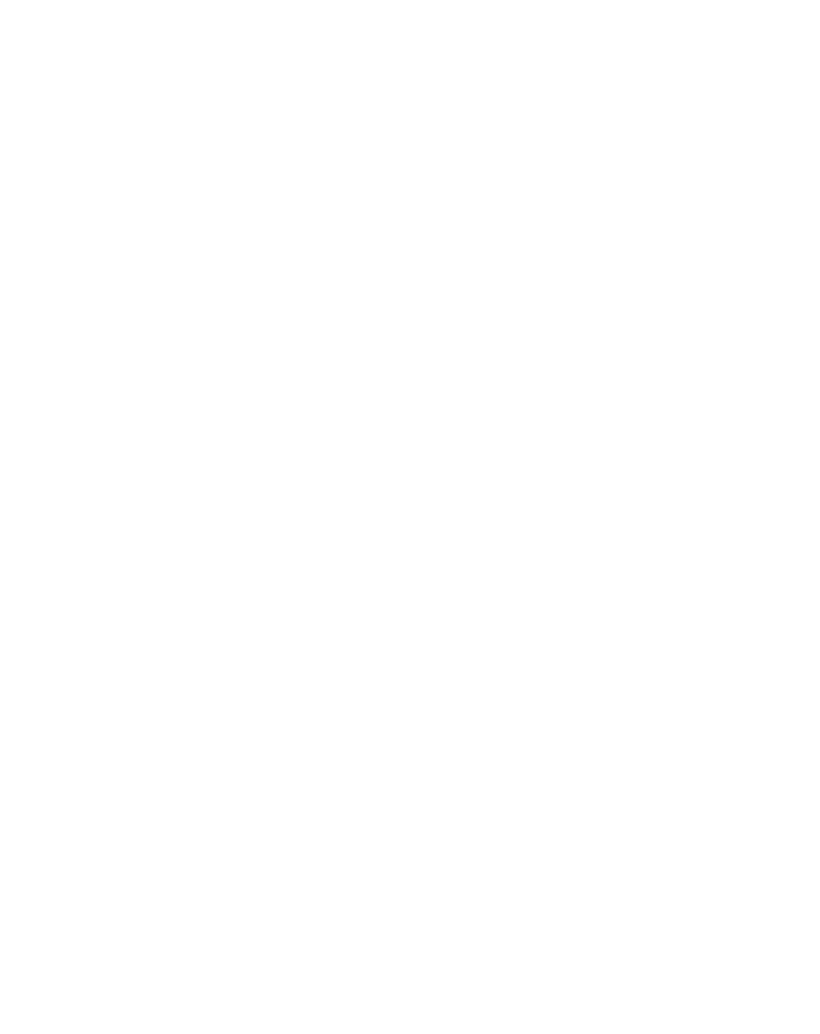
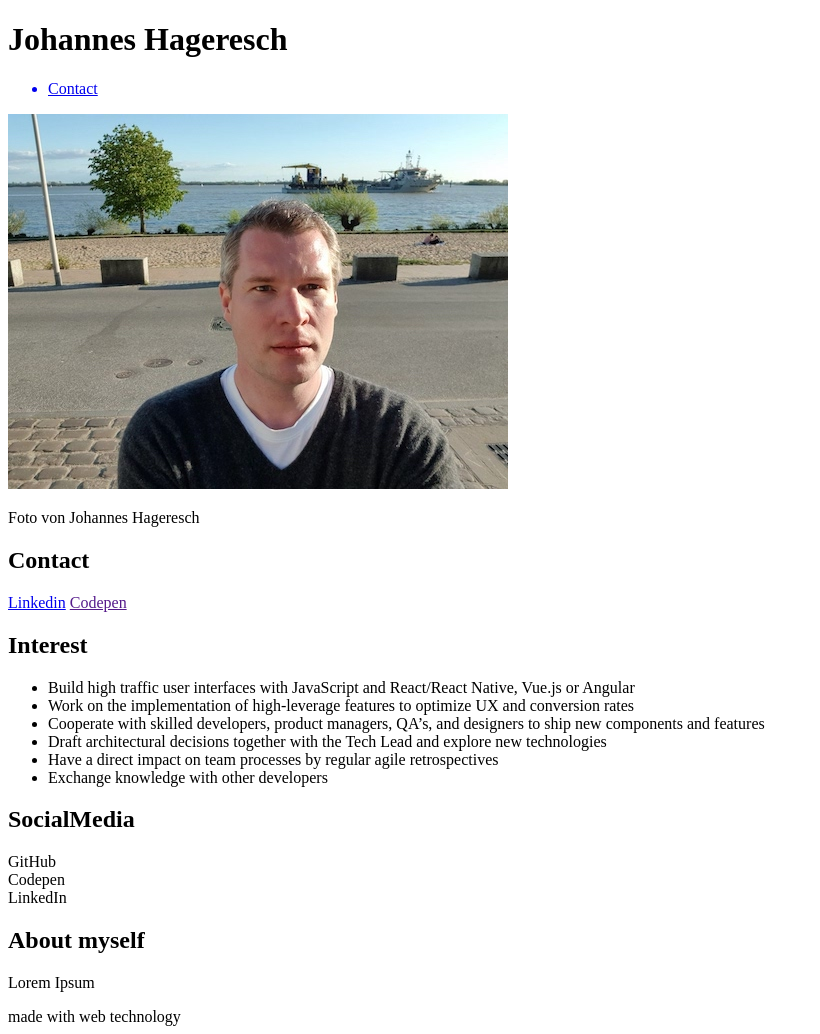
Before and after one commit to Hannes-HH/Website, a plain HTML site: page index.html in a window 1280 px wide. Shown: the whole page, without its empty margins (0-820 px from the left). Before the commit the page ends 800 px from the top, so only its background shows below. Drawn offline with Linux system fonts and the light colour scheme.

Commit message:
First Steps Website

```diff
--- a/index.html
+++ b/index.html
@@ -1,10 +1,50 @@
 <!DOCTYPE html>
 <html>
-  <head>
-    <meta charset="utf-8">
-    <title>My Personal-Website</title>
-  </head>
-  <body>
-    <p></p>
-  </body>
+<head>
+    <meta charset="utf-8"/>
+    <title>
+    </title>
+</head>
+<body>
+  <header>
+    <h1>Johannes Hageresch</h1>
+    <nav>
+            <ul>
+            <a href="#contact"><li>Contact</li></a>
+            </ul>
+    </nav>
+</header>
+<main>
+    <section>
+       <img src="ich.jpg" alt="Profilbild Johannes Hageresch"/>
+        <p>Foto von Johannes Hageresch</p>
+    </section>
+    <section>
+        <h2>Contact</h2>
+        <a href="https://github.com/Hannes-HH>GitHUB</a>
+        <a href="">Linkedin</a>
+        <a href="">Codepen</a>
+    </section>
+        <h2>Interest</h2>
+        <ul>
+            <li>Build high traffic user interfaces with JavaScript and React/React Native, Vue.js or Angular</li>
+            <li>Work on the implementation of high-leverage features to optimize UX and conversion rates</li>
+            <li>Cooperate with skilled developers, product managers, QA’s, and designers to ship new components and features</li>
+            <li>Draft architectural decisions together with the Tech Lead and explore new technologies</li>
+            <li>Have a direct impact on team processes by regular agile retrospectives</li>
+            <li>Exchange knowledge with other developers</li>
+        </ul>
+    <section>
+        <h2>SocialMedia</h2>
+            <div> GitHub </div>
+            <div> Codepen </div>
+            <div> LinkedIn</div>
+    </section>
+     <h2>About myself</h2>
+        <p>Lorem Ipsum</p>
+    </section>
+  <aside></aside>
+</main>
+<footer>made with web technology</footer>
+</body>
 </html>
```
Also changed, not shown: Ich.jpg (added), 1 other file.
